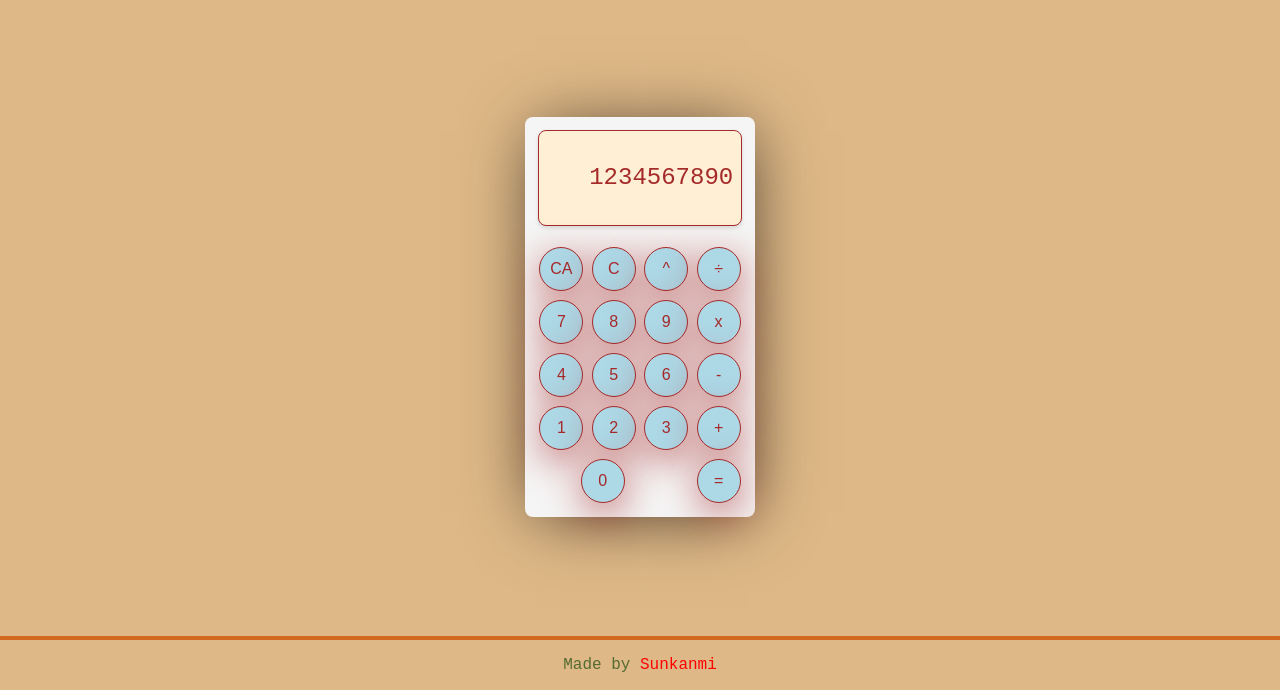
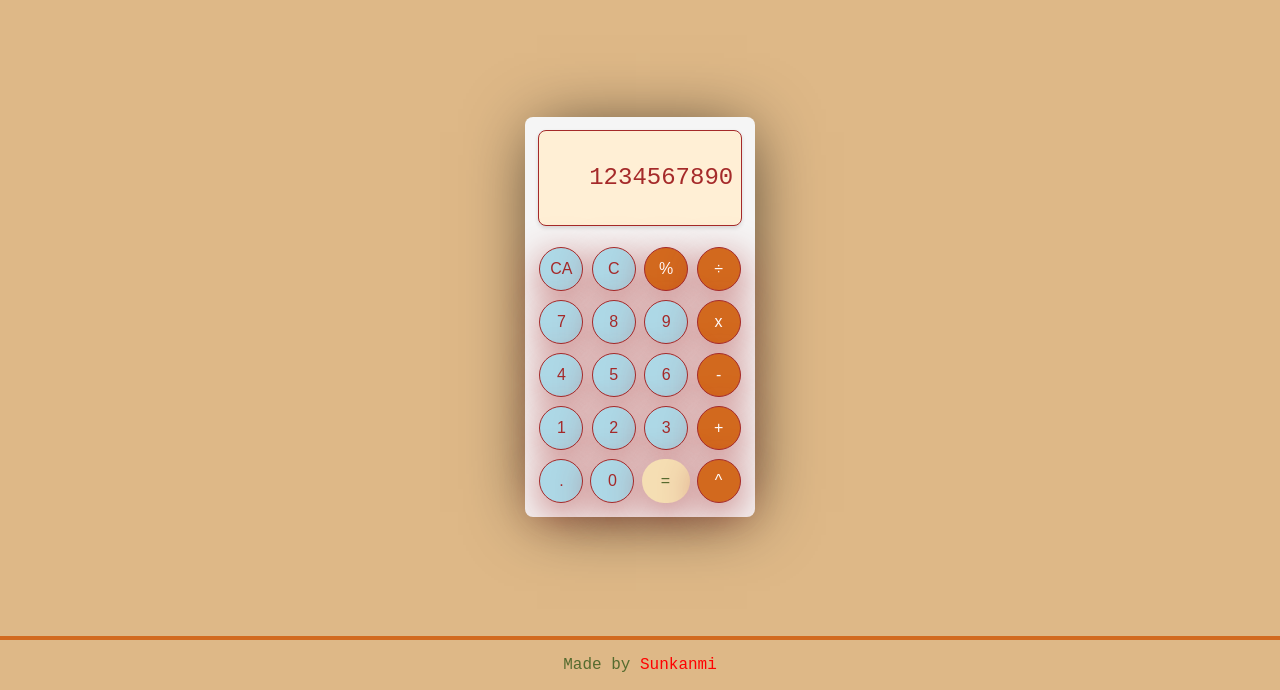
Before and after one commit to sunkanmi-me/calculator, a plain HTML site: page index.html in a window 1280 px wide. Shown: the part 110-800 px from the top of the page. Drawn offline with Linux system fonts and the light colour scheme.

Commit message:
added more buttons and add more desgn for ux

```diff
--- a/index.html
+++ b/index.html
@@ -18,7 +18,7 @@
                   <div class="btn-row">
                       <button id="clearAll">CA</button>
                       <button id="clear">C</button>
-                      <button class="operator">^</button>
+                      <button class="operator">%</button>
                       <button class="operator">÷</button>
                   </div>
                   <div class="btn-row">
@@ -39,9 +39,11 @@
                       <button class="digit">3</button>
                       <button class="operator">+</button>
                   </div>
-                  <div class="btn-row" id="l-row">
+                  <div class="btn-row">
+                      <button class="digit">.</button>
                       <button class="digit">0</button>
-                      <button id="=">=</button>
+                      <button class="equals">=</button>
+                      <button class="operator">^</button>
                   </div>
               </div>
 
--- a/style.css
+++ b/style.css
@@ -72,10 +72,6 @@ main{
     display: flex;
     justify-content: space-between;
 }
-#l-row{
-    justify-content: right;
-    gap: 4.5rem;
-}
 
 button{
     width: 44px;
@@ -93,7 +89,19 @@ button{
 button:active {
   background-color:brown;
   color: ghostwhite;
-  transform: translatey(6px);
+  transform: translatey(4px);
+}
+
+.operator{
+    background-color: chocolate;
+    color: snow;
+}
+
+.equals {
+    background-color: wheat;
+    color:  darkolivegreen;
+    border: none;
+    width: 48px;
 }
 
 
```
